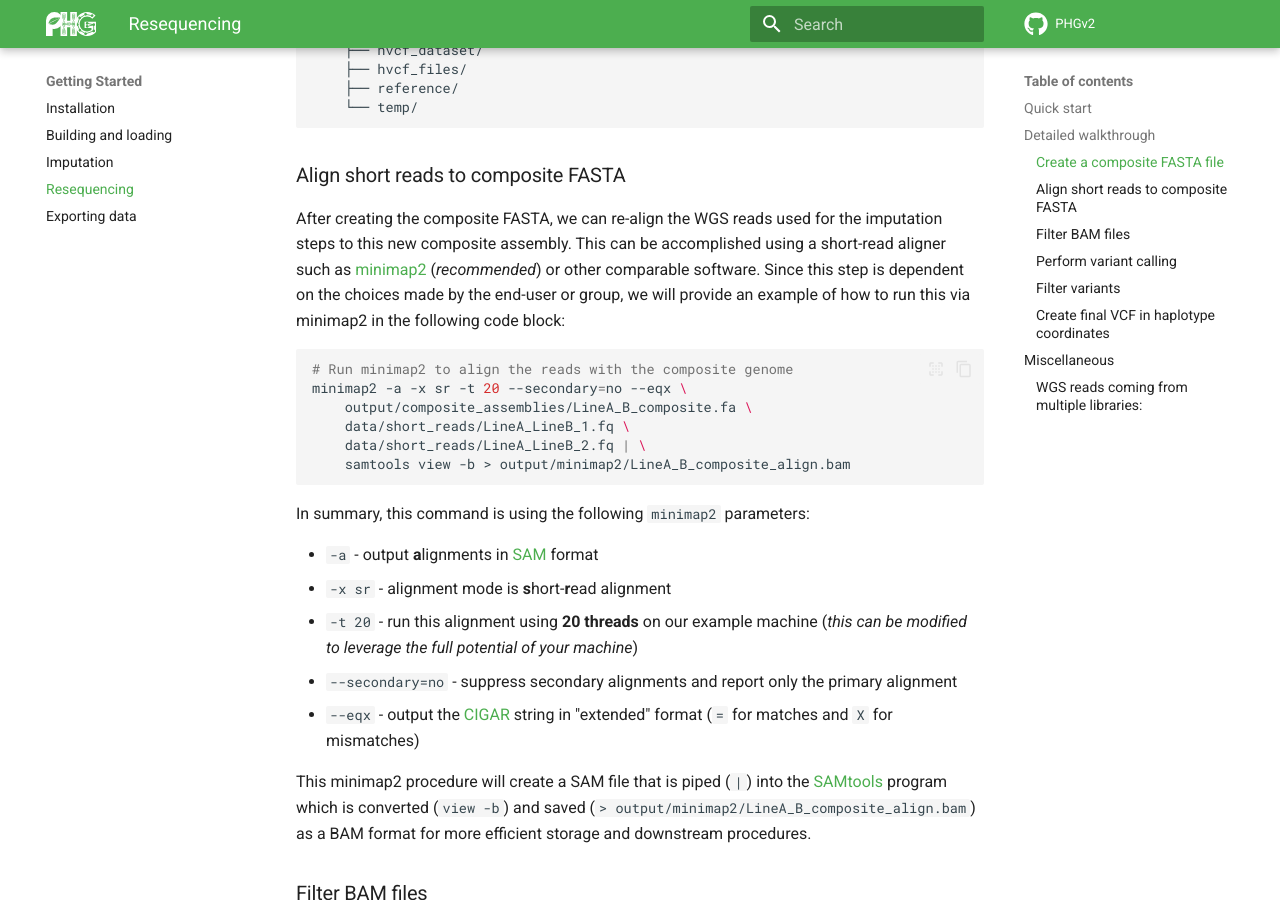
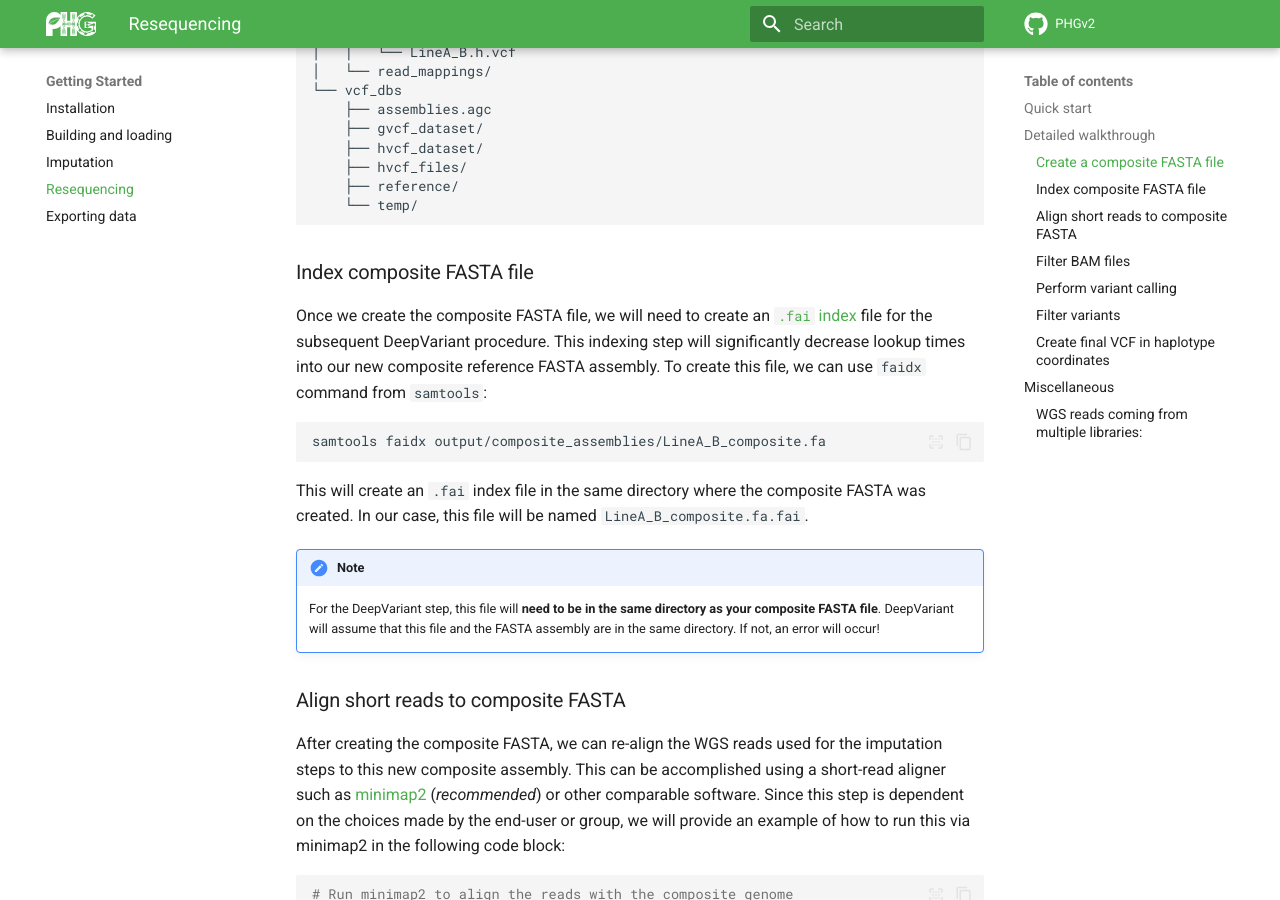
Before and after one commit to maize-genetics/phg_v2, an MkDocs documentation site: the page built from docs/resequencing.md, in a window 1280 px wide and 900 px high, scrolled down 2883 px. Built offline with MkDocs 1.6.1 and Material for MkDocs 9.7.7, drawn with Linux system fonts in a browser that asks for light colours; comment, search, counter and statistics services are not loaded; some of the changed text lies outside the part shown.

Commit message:
Add indexing step

````diff
--- a/docs/resequencing.md
+++ b/docs/resequencing.md
@@ -32,6 +32,12 @@ perform this transformation, the user can use the
         -o output/composite_assemblies/
     ```
 
+* Index composite FASTA file
+
+    ```shell
+    samtools faidx output/composite_assemblies/LineA_B_composite.fa
+    ```
+
 * Align short reads to composite FASTA
 
     ```shell
@@ -59,16 +65,16 @@ perform this transformation, the user can use the
     PHG_DIR=phg_v2_example/
 
     docker run \
-    -v ${PHG_DIR}:/workdir \
-    google/deepvariant:1.6.1 \
-    /opt/deepvariant/bin/run_deepvariant \
-    --model_type=WGS \
-    --ref=/workdir/output/composite_assemblies/LineA_B_composite.fa \
-    --reads=/workdir/output/minimap2/LineA_B_composite_filtered.bam \
-    --output_vcf=/workdir/output/vcf_files/LineA_B_composite_reseq.vcf \
-    --output_gvcf=/workdir/output/vcf_files/LineA_B_composite_reseq.g.vcf \
-    --intermediate_results_dir=/workdir/intermediate_results \
-    --num_shards=4
+        -v ${PHG_DIR}:/workdir \
+        google/deepvariant:1.6.1 \
+        /opt/deepvariant/bin/run_deepvariant \
+        --model_type=WGS \
+        --ref=/workdir/output/composite_assemblies/LineA_B_composite.fa \
+        --reads=/workdir/output/minimap2/LineA_B_composite_filtered.bam \
+        --output_vcf=/workdir/output/vcf_files/LineA_B_composite_reseq.vcf \
+        --output_gvcf=/workdir/output/vcf_files/LineA_B_composite_reseq.g.vcf \
+        --intermediate_results_dir=/workdir/intermediate_results \
+        --num_shards=4
     ```
 
 
@@ -149,6 +155,28 @@ phg_v2_example/
     ├── reference/
     └── temp/
 ```
+
+### Index composite FASTA file
+Once we create the composite FASTA file, we will need to create an
+[`.fai` index](http://www.htslib.org/doc/faidx.html) file for the
+subsequent DeepVariant procedure. This indexing step will significantly
+decrease lookup times into our new composite reference FASTA
+assembly. To create this file, we can use `faidx` command from
+`samtools`:
+
+```shell
+samtools faidx output/composite_assemblies/LineA_B_composite.fa
+```
+
+This will create an `.fai` index file in the same directory where the
+composite FASTA was created. In our case, this file will be named
+`LineA_B_composite.fa.fai`.
+
+!!! note
+    For the DeepVariant step, this file will **need to be in the same
+    directory as your composite FASTA file**. DeepVariant will assume
+    that this file and the FASTA assembly are in the same directory.
+    If not, an error will occur!
 
 
 ### Align short reads to composite FASTA
--- a/mkdocs.yml
+++ b/mkdocs.yml
@@ -17,7 +17,6 @@ theme:
   logo: img/product/phg_logo_white.svg
   favicon: img/product/favicon.png
   palette:
-    - media: "(prefers-color-scheme)"
       scheme: default
       primary: green
       accent: green
````
